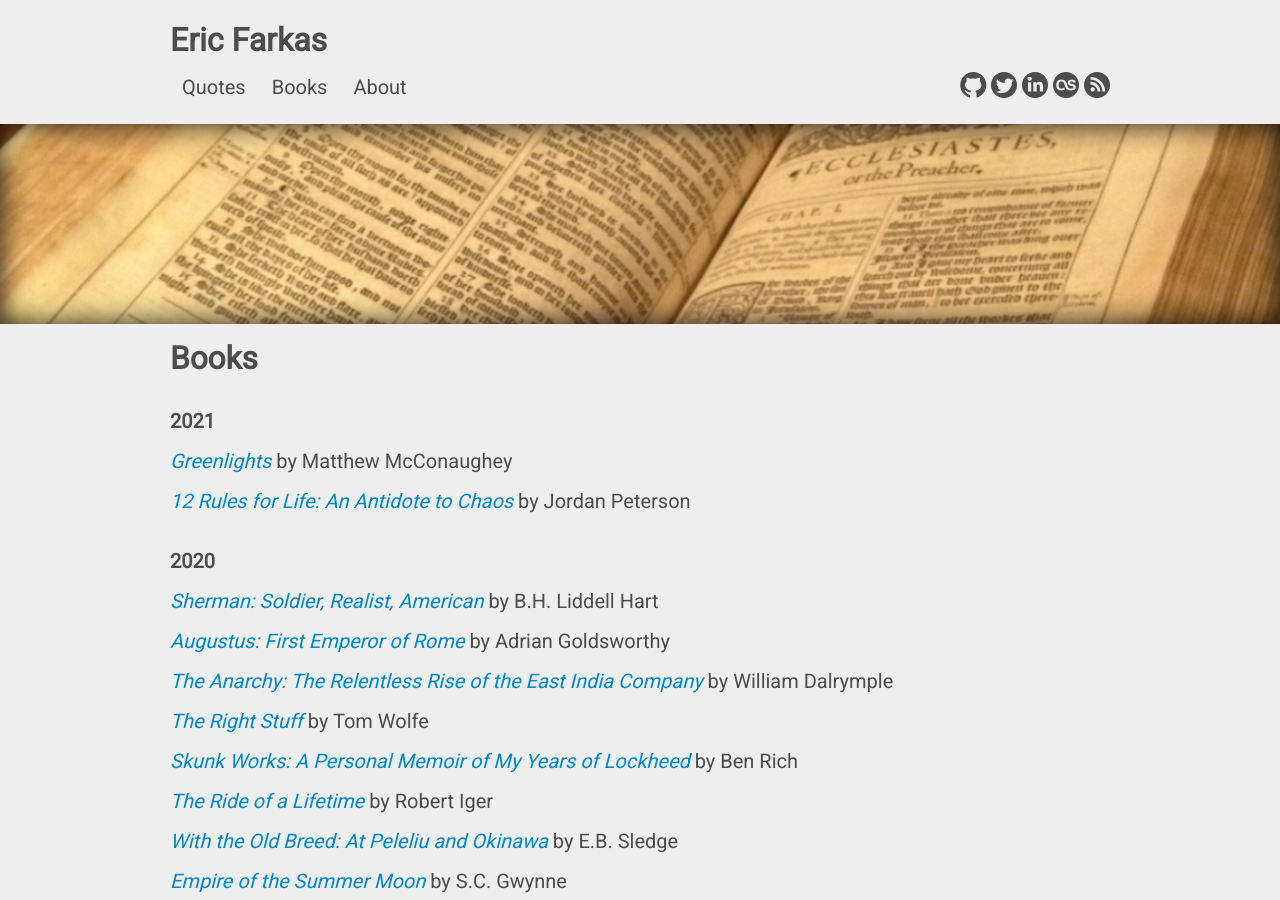
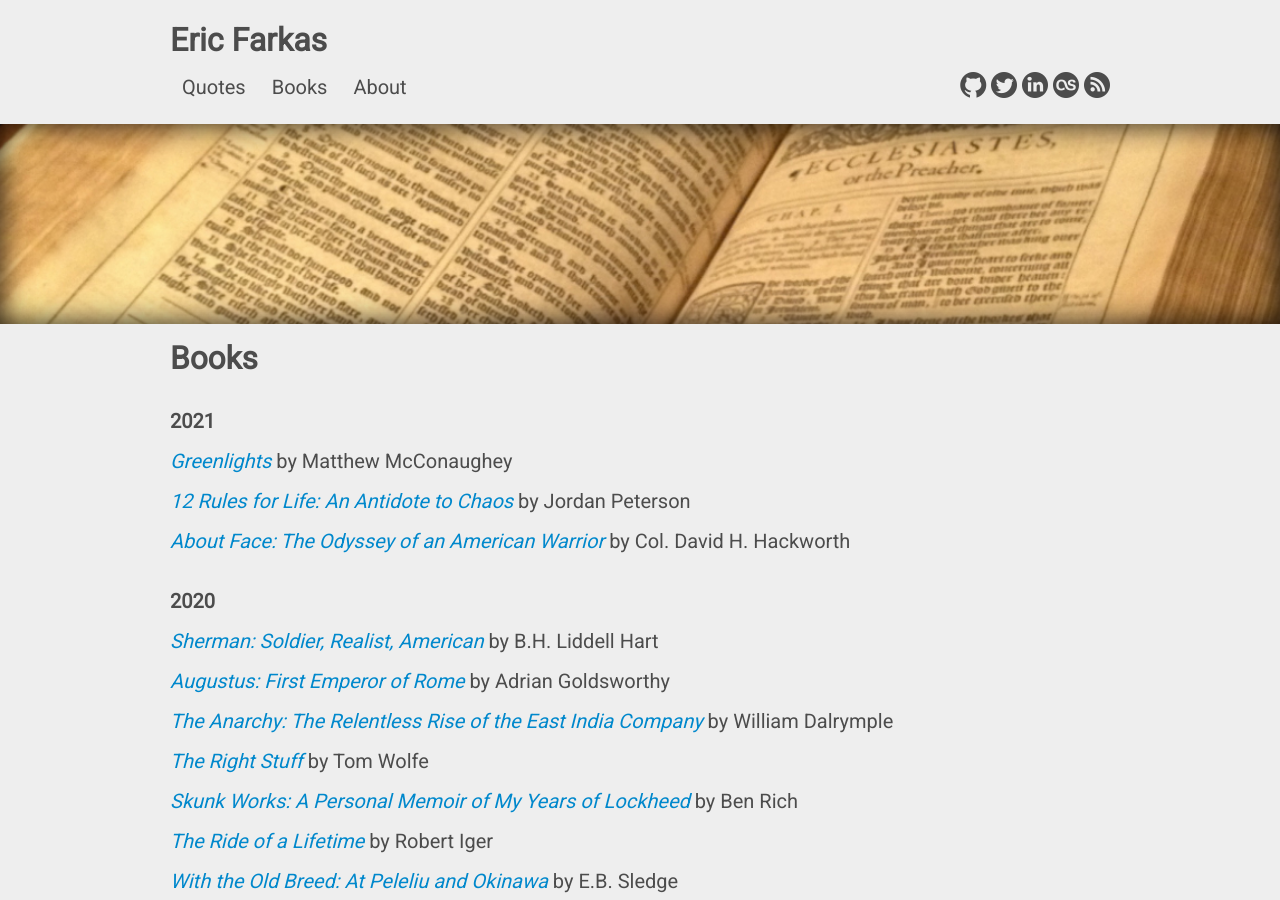
Before and after one commit to speric/speric.github.com, a Jekyll site: the page built from books/index.html, in a window 1280 px wide and 900 px high. Built offline with Jekyll 4.4.1, drawn with Linux system fonts in a browser that asks for light colours; some web fonts are replaced; comment, search, counter and statistics services are not loaded.

Commit message:
Add 'About Face' to books

```diff
--- a/books/index.html
+++ b/books/index.html
@@ -13,6 +13,7 @@
 
   <p><i><a href="https://greenlights.com/">Greenlights</a></i> by Matthew McConaughey</p>
   <p><i><a href="https://www.jordanbpeterson.com/12-rules-for-life/">12 Rules for Life: An Antidote to Chaos</a></i> by Jordan Peterson</p>
+  <p><i><a href="https://www.amazon.com/About-Face-Odyssey-American-Warrior/dp/0671695347">About Face: The Odyssey of an American Warrior</a></i> by Col. David H. Hackworth</p>
 
   <br/>
 
```
